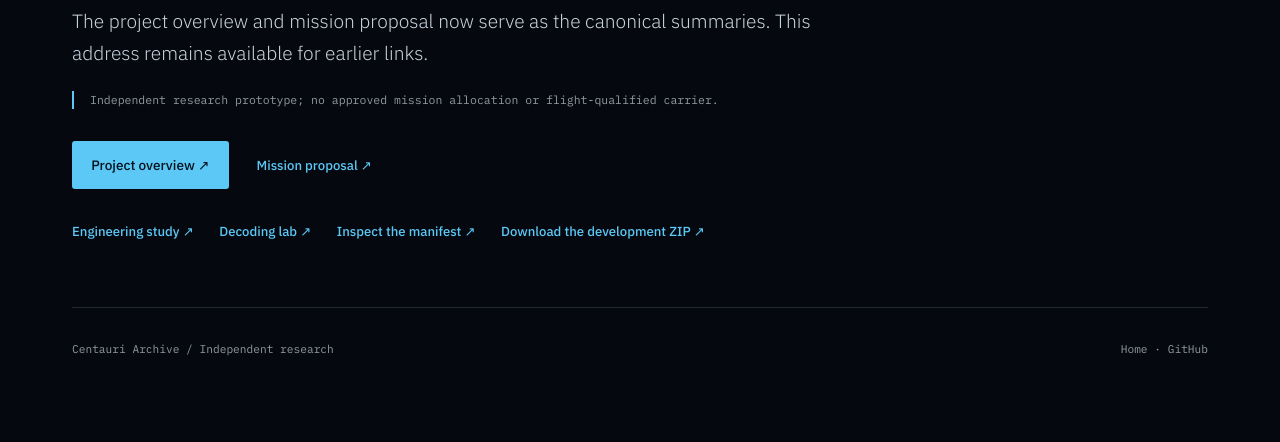
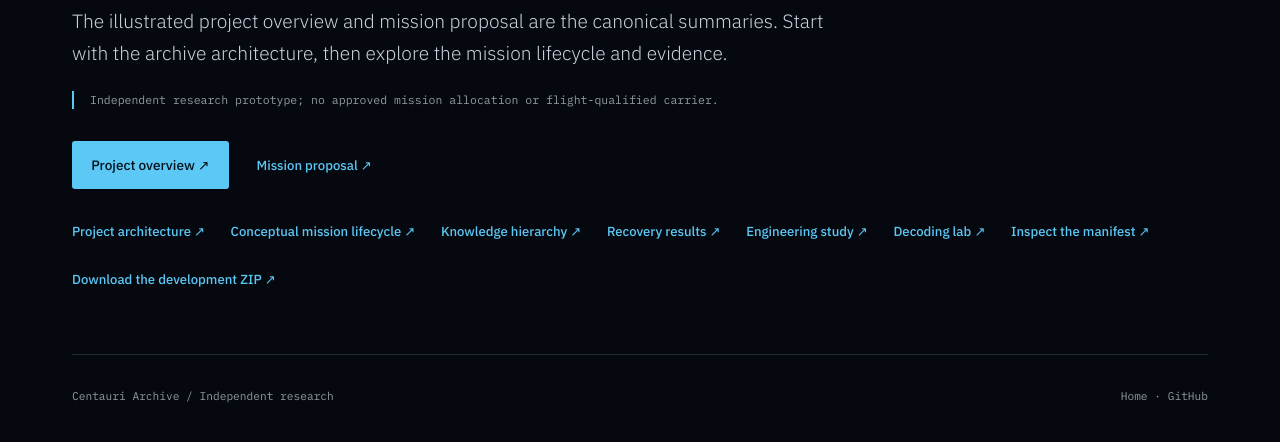
Before and after one commit to InterstellarNerd8760/centauri-archive, a plain HTML site: page website/brief.html in a window 1280 px wide. Shown: the part 350-792 px from the top of the page. Drawn offline with Linux system fonts and the light colour scheme.

Commit message:
Make the legacy brief point to the canonical visual explanations

```diff
--- a/website/brief.html
+++ b/website/brief.html
@@ -10,5 +10,5 @@
 <header class="header"><a class="brand" href="index.html">Centauri Archive<span class="brand-dot">.</span></a>
 <nav aria-label="Main navigation"><a href="index.html">Overview</a><a href="encyclopedia.html">Encyclopedia</a><a href="images.html">Image Library</a><a href="guide.html">Decoding</a><a href="engineering.html">Engineering</a><a href="proposal.html">Mission Proposal</a></nav></header>
 <main id="main">
-<section class="wrap brief-intro"><p class="eyebrow">PROJECT BRIEF / PROTOTYPE __EDITION__</p><h1>Centauri <em>Archive.</em></h1><p class="intro">The project overview and mission proposal now serve as the canonical summaries. This address remains available for earlier links.</p><p class="reader-warning">Independent research prototype; no approved mission allocation or flight-qualified carrier.</p><div class="actions"><a class="button" href="index.html">Project overview ↗</a><a class="text-link" href="proposal.html">Mission proposal ↗</a></div><div class="doc-links"><a href="engineering.html">Engineering study ↗</a><a href="guide.html">Decoding lab ↗</a><a href="downloads/manifest.json">Inspect the manifest ↗</a><a href="downloads/centauri.zip">Download the development ZIP ↗</a></div></section></main>
+<section class="wrap brief-intro"><p class="eyebrow">PROJECT BRIEF / PROTOTYPE __EDITION__</p><h1>Centauri <em>Archive.</em></h1><p class="intro">The illustrated project overview and mission proposal are the canonical summaries. Start with the archive architecture, then explore the mission lifecycle and evidence.</p><p class="reader-warning">Independent research prototype; no approved mission allocation or flight-qualified carrier.</p><div class="actions"><a class="button" href="index.html">Project overview ↗</a><a class="text-link" href="proposal.html">Mission proposal ↗</a></div><div class="doc-links"><a href="index.html#overview">Project architecture ↗</a><a href="proposal.html#mission-sequence">Conceptual mission lifecycle ↗</a><a href="proposal.html#knowledge-hierarchy">Knowledge hierarchy ↗</a><a href="proposal.html#recovery-evidence">Recovery results ↗</a><a href="engineering.html">Engineering study ↗</a><a href="guide.html">Decoding lab ↗</a><a href="downloads/manifest.json">Inspect the manifest ↗</a><a href="downloads/centauri.zip">Download the development ZIP ↗</a></div></section></main>
 <footer class="footer wrap"><span>Centauri Archive / Independent research</span><span><a href="index.html">Home</a> · <a href="https://github.com/InterstellarNerd8760/centauri-archive">GitHub</a></span></footer></body></html>
```
